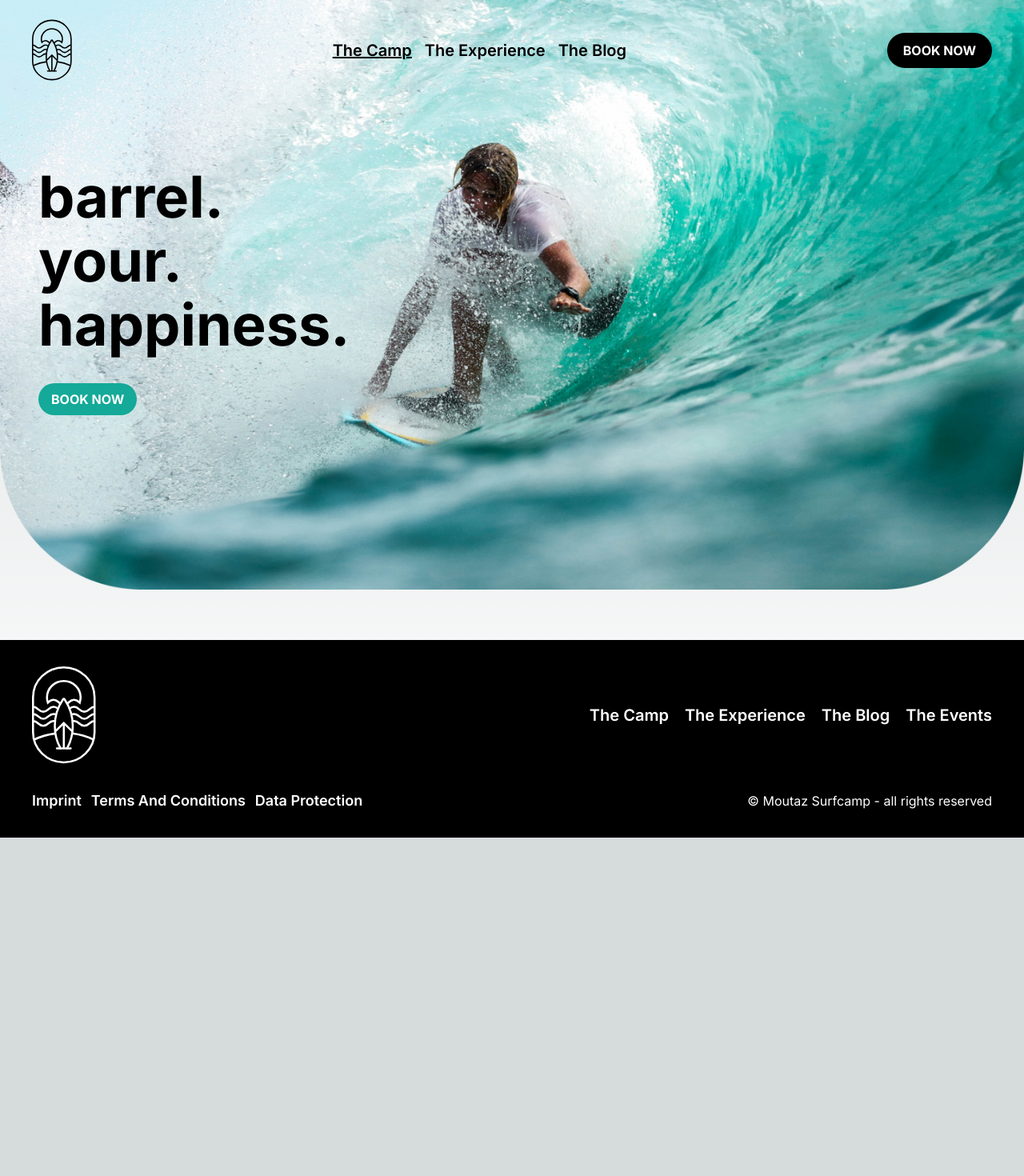
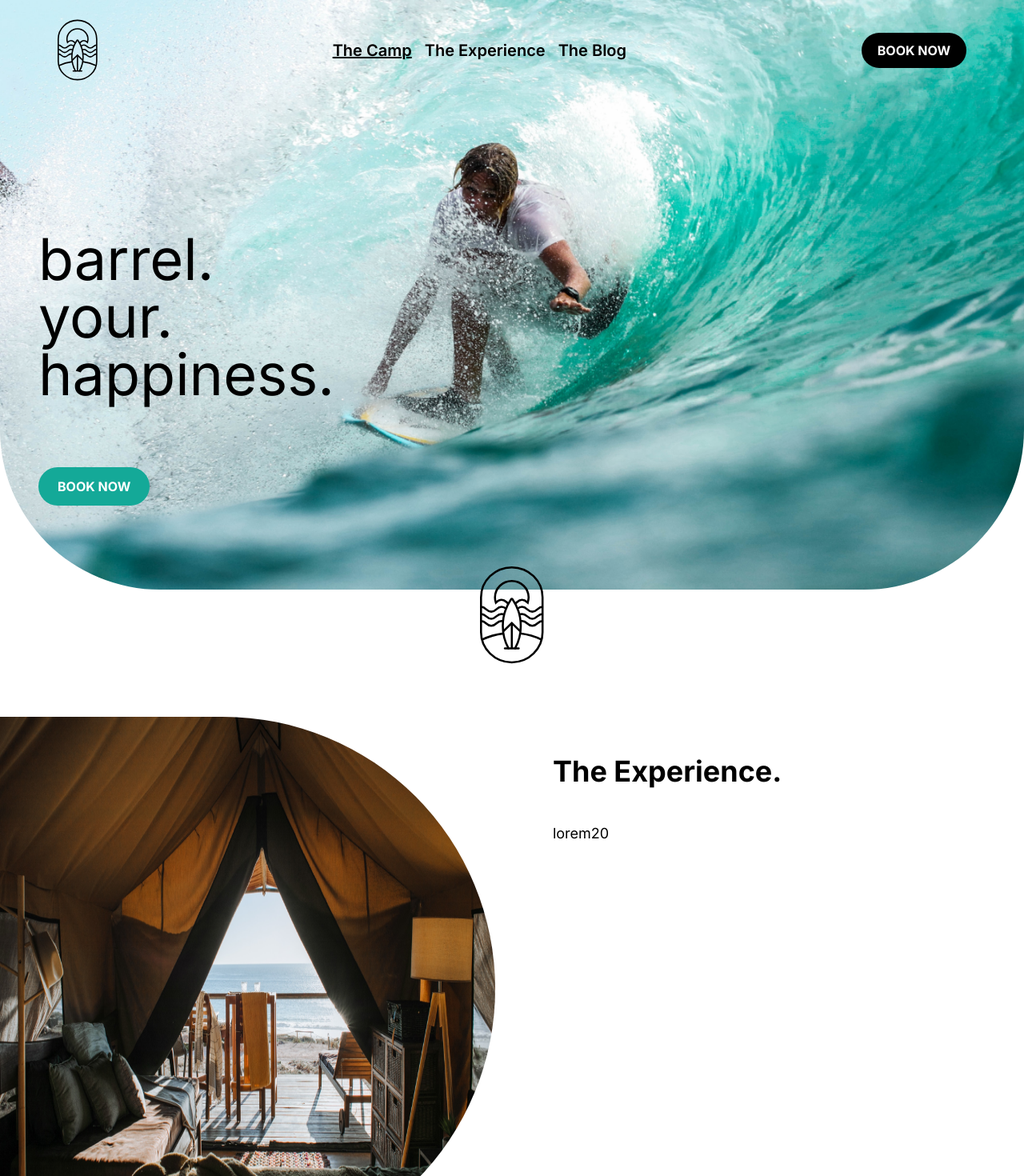
Before and after one commit to MezoAli/strapi-nextjs14-surfcamp, a Next.js app: page / in a window 1280 px wide. Shown: the top 1470 px of the page at 80% size. Before the commit the page ends 1047 px from the top, so only its background shows below. Built offline with nearby package versions, Linux system fonts and the light colour scheme.

Commit message:
create custom classes for images,borderRadius, create HeroSection and infoBlocks that accept props

```diff
--- a/app/blog/page.tsx
+++ b/app/blog/page.tsx
@@ -1,5 +1,5 @@
 const Blog = () => {
-  return <div>Blog</div>;
+  return <div className="pt-[8.5rem]">Blog</div>;
 };
 
 export default Blog;
--- a/app/experience/page.tsx
+++ b/app/experience/page.tsx
@@ -1,7 +1,7 @@
 import React from "react";
 
 const Experience = () => {
-  return <div>Experience</div>;
+  return <div className="pt-[8.5rem]">Experience</div>;
 };
 
 export default Experience;
--- a/app/globals.css
+++ b/app/globals.css
@@ -1,38 +1,25 @@
 @tailwind base;
 @tailwind components;
 @tailwind utilities;
-
-:root {
-  --foreground-rgb: 0, 0, 0;
-  --background-start-rgb: 214, 219, 220;
-  --background-end-rgb: 255, 255, 255;
-}
-
-@media (prefers-color-scheme: dark) {
-  :root {
-    --foreground-rgb: 255, 255, 255;
-    --background-start-rgb: 0, 0, 0;
-    --background-end-rgb: 0, 0, 0;
-  }
-}
-
-body {
-  color: rgb(var(--foreground-rgb));
-  background: linear-gradient(
-      to bottom,
-      transparent,
-      rgb(var(--background-end-rgb))
-    )
-    rgb(var(--background-start-rgb));
-}
-
-@layer utilities {
-  .text-balance {
-    text-wrap: balance;
-  }
-}
 
 .custom_logo_white {
   filter: invert(81%) sepia(53%) saturate(0%) hue-rotate(226deg)
     brightness(114%) contrast(100%);
 }
+
+.custom_logo_orange {
+  filter: invert(62%) sepia(21%) saturate(1646%) hue-rotate(348deg)
+    brightness(88%) contrast(81%);
+}
+
+.custom_border_radius-right {
+  border-radius: 0 350px 350px 0;
+}
+
+.custom_border_radius-left {
+  border-radius: 350px 0 0 350px;
+}
+
+.custom_border_radius-bottom {
+  border-radius: 0 0 200px 200px;
+}
--- a/app/page.tsx
+++ b/app/page.tsx
@@ -1,11 +1,12 @@
+import InfoBlock from "@/components/InfoBlock";
 import HeroSection from "../components/HeroSection";
 
 export default function Home() {
   return (
-    <main className="h-screen">
-      <div>
-        <HeroSection />
-      </div>
+    <main>
+      <HeroSection heading="" imageSrc="" logoColorClass="" />
+      <InfoBlock />
+      <InfoBlock reversed headline="test" />
     </main>
   );
 }
--- a/components/Footer.tsx
+++ b/components/Footer.tsx
@@ -4,7 +4,7 @@ import FooterLinks from "./FooterLinks";
 import FooterPolicyLinks from "./FooterPolicyLinks";
 const Footer = () => {
   return (
-    <footer className="bg-black py-8 px-10 text-white flex flex-col gap-8">
+    <footer className="bg-black py-8 px-10 text-white flex flex-col gap-8 mt-16">
       <div className="flex justify-between items-center">
         <Image
           src={Logo}
--- a/components/FooterPolicyLinks.tsx
+++ b/components/FooterPolicyLinks.tsx
@@ -3,15 +3,15 @@ import Link from "next/link";
 const LINKS = [
   {
     label: "imprint",
-    href: "/",
+    href: "/imprint",
   },
   {
     label: "terms and conditions",
-    href: "/experience",
+    href: "/terms-conditions",
   },
   {
     label: "data protection",
-    href: "/blog",
+    href: "/data-protection",
   },
 ];
 
--- a/components/Header.tsx
+++ b/components/Header.tsx
@@ -4,7 +4,7 @@ import NavLinks from "./NavLinks";
 import Link from "next/link";
 const Header = () => {
   return (
-    <nav className="flex top-0 left-0 justify-between items-center py-6 w-full absolute z-10">
+    <nav className="flex mb-[3.5rem] top-0 left-0 justify-between items-center py-6 w-full absolute z-10 px-8">
       <Image src={Logo} alt="logo" className="w-[50px] h-[77px] ml-10" />
       <NavLinks />
       <div className="mr-10">
--- a/components/HeroSection.tsx
+++ b/components/HeroSection.tsx
@@ -1,16 +1,41 @@
 import Image from "next/image";
 import HeroImage from "../public/hero-image.png";
+import Logo from "../public/Group 3.svg";
 
-const HeroSection = () => {
+type HeroSectionProps = {
+  imageSrc: any;
+  heading: string;
+  logoColorClass: string;
+};
+
+const HeroSection = ({
+  heading,
+  imageSrc,
+  logoColorClass,
+}: HeroSectionProps) => {
   return (
-    <section className="relative">
-      <Image src={HeroImage} alt="hero-image" className="w-full max-h-screen" />
-      <h2 className="text-7xl font-bold absolute top-[28%] leading-[80px] left-12 max-w-sm">
-        barrel. your. happiness.
+    <section className="relative w-full py-[18rem] pr-[4.8]">
+      <div className="top-0 left-0 absolute w-full h-full -z-[1]">
+        <Image
+          src={imageSrc || HeroImage}
+          alt="hero-image"
+          className="w-full max-h-screen custom_border_radius-bottom"
+        />
+      </div>
+
+      <h2 className="ml-[3rem] text-4xl md:text-7xl mb-[5rem] max-w-sm ">
+        {heading || "barrel. your. happiness."}
       </h2>
-      <button className="px-4 absolute left-12 top-[65%] py-2 bg-turquoise text-white font-bold rounded-3xl">
+      <button className="px-6 absolute ml-[3rem]  py-3 bg-turquoise text-white font-bold rounded-3xl">
         BOOK NOW
       </button>
+      <Image
+        src={Logo}
+        alt="logo"
+        className={`w-[80px] h-[123px] ${
+          logoColorClass || ""
+        } b-0 left-[50%] absolute translate-x-[-50%] translate-y-[100%]`}
+      />
     </section>
   );
 };
--- /dev/null
+++ b/components/InfoBlock.tsx
@@ -0,0 +1,49 @@
+import Image from "next/image";
+import ExperienceImage from "../public/experience.png";
+
+type InfoBlockProps = {
+  imageSrc: any;
+  headline: string;
+  description: string;
+  btnBackground: string;
+  reversed: boolean;
+  btnText: string;
+};
+
+const InfoBlock = ({
+  btnBackground = "beige",
+  btnText,
+  description,
+  headline,
+  imageSrc,
+  reversed = false,
+}: InfoBlockProps) => {
+  return (
+    <div className={`flex my-6 ${reversed ? "flex-row-reverse" : ""} gap-10`}>
+      <div className="w-[50%]">
+        <Image
+          src={imageSrc || ExperienceImage}
+          alt="logo"
+          className={`w-[680px] h-[680px] ${
+            reversed
+              ? "custom_border_radius-left"
+              : "custom_border_radius-right"
+          }`}
+        />
+      </div>
+      <div className="flex w-[50%] flex-col gap-10 justify-start items-start mt-12 px-8">
+        <h2 className="text-4xl font-bold capitalize">
+          {headline || "the experience."}
+        </h2>
+        <p className="text-lg leading-loose">{description || "lorem20"}</p>
+        <button
+          className={`px-6 py-3 bg-${btnBackground} text-white font-bold rounded-3xl w-fit`}
+        >
+          {btnText || "BOOK NOW"}
+        </button>
+      </div>
+    </div>
+  );
+};
+
+export default InfoBlock;
```
Also changed, not shown: public/experience.png, public/test.png (added).
